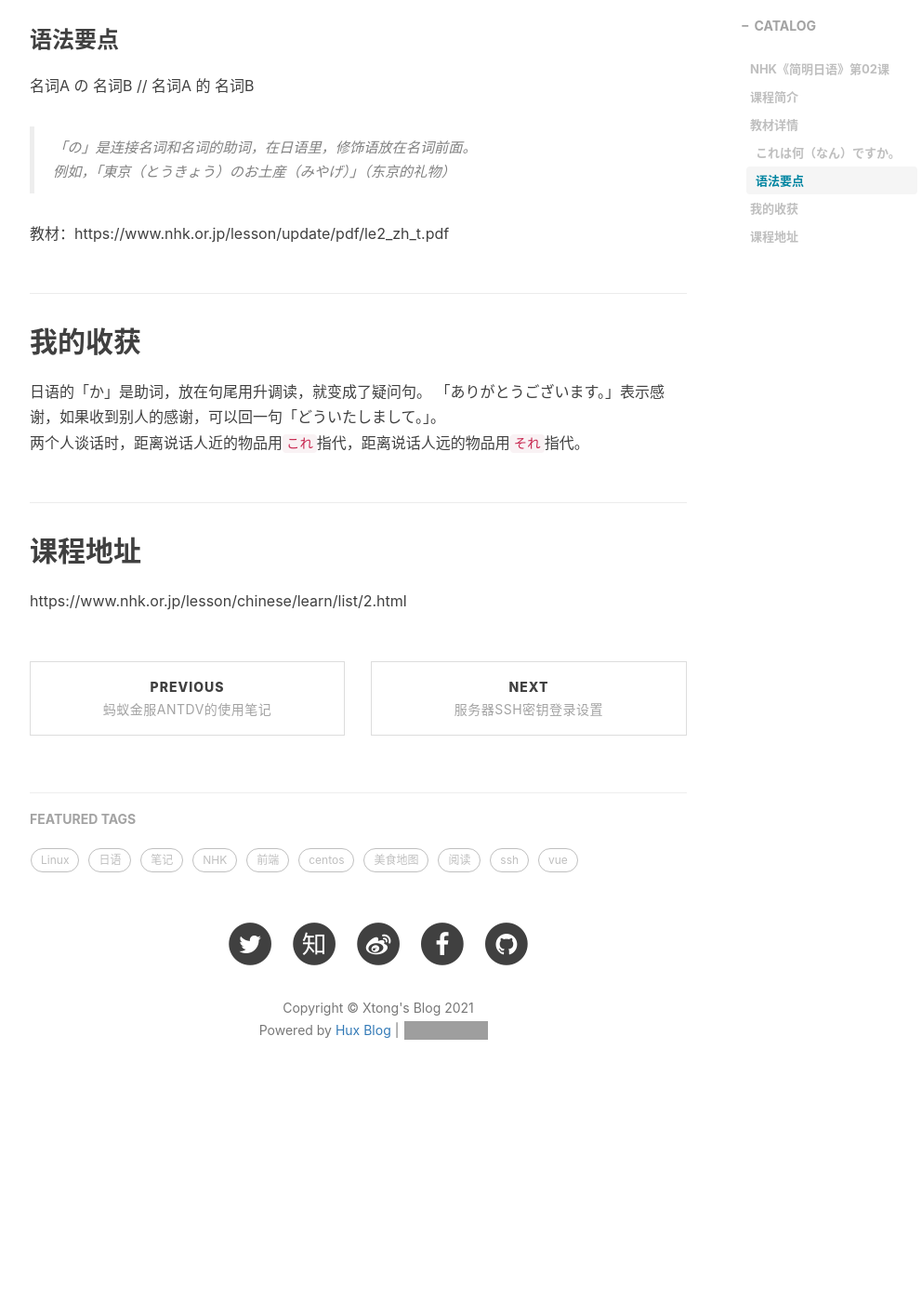
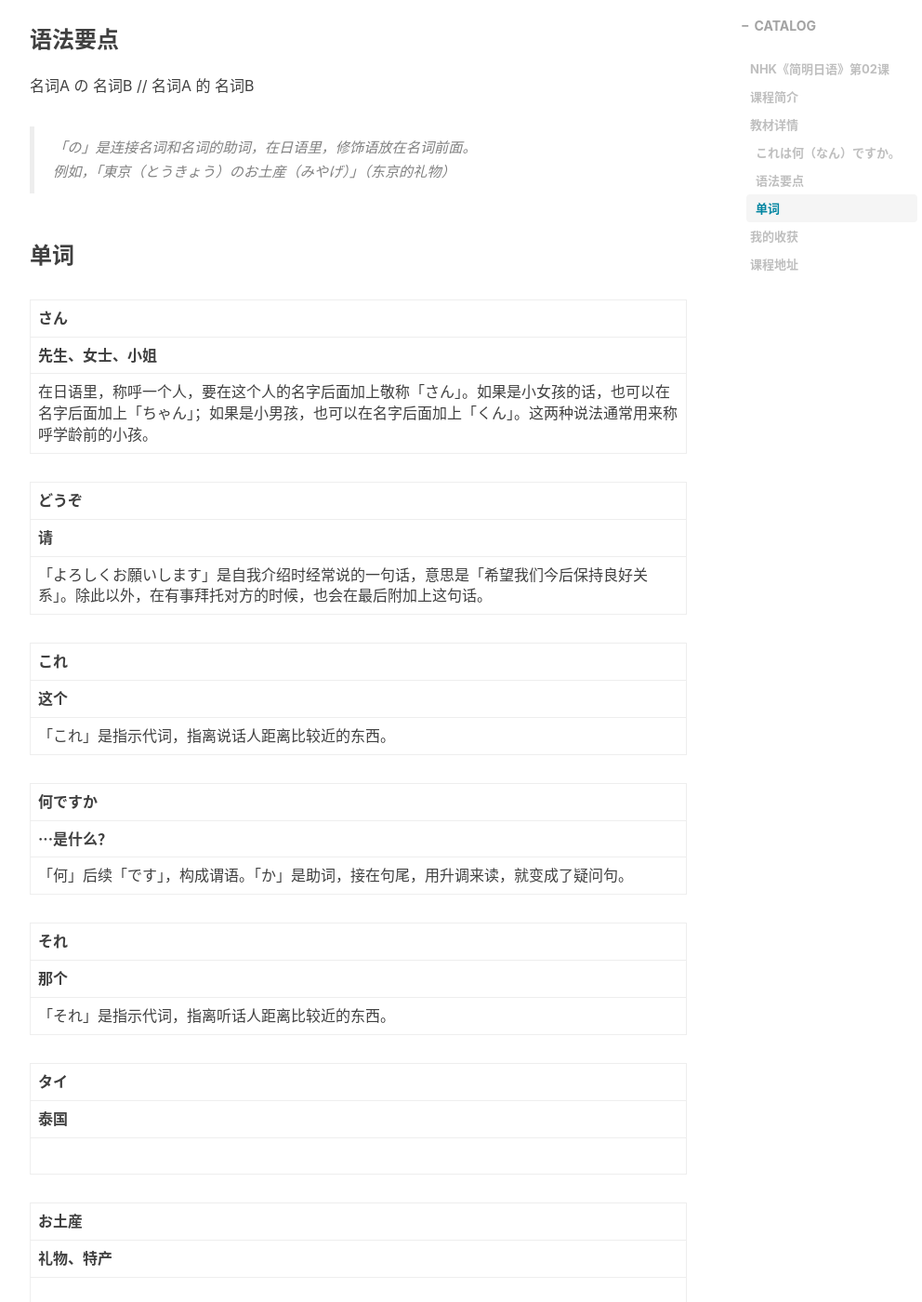
Before and after one commit to tongg112/tongg112.github.io, a Jekyll site: the page built from _posts/2021-07-06-nhk-2.md, in a window 1280 px wide and 1400 px high, scrolled down 1200 px. Shown: the whole window at 93% size, without its empty margins (233-1225 px from the left). Built offline with Jekyll 4.4.1, drawn with Linux system fonts in a browser that asks for light colours; nearby versions of some CDN libraries; comment, search, counter and statistics services are not loaded; before the commit the page ends 2412 px from its top, so only the background shows below that; some of the changed text lies outside the part shown; grey boxes are pictures that could not be loaded.

Commit message:
nhk-5，单词表加入

```diff
--- a/_posts/2021-07-06-nhk-2.md
+++ b/_posts/2021-07-06-nhk-2.md
@@ -25,7 +25,66 @@ comments: true
 ### 语法要点
 名词A の 名词B  // 名词A 的 名词B
 > 「の」是连接名词和名词的助词，在日语里，修饰语放在名词前面。
-例如，「東京（とうきょう）のお土産（みやげ）」（东京的礼物）
+> 例如，「東京（とうきょう）のお土産（みやげ）」（东京的礼物）
+
+
+
+### 单词
+
+| さん                                                         |
+| ------------------------------------------------------------ |
+| **先生、女士、小姐**                                         |
+| 在日语里，称呼一个人，要在这个人的名字后面加上敬称「さん」。如果是小女孩的话，也可以在名字后面加上「ちゃん」；如果是小男孩，也可以在名字后面加上「くん」。这两种说法通常用来称呼学龄前的小孩。 |
+
+| どうぞ                                                       |
+| ------------------------------------------------------------ |
+| **请**                                                       |
+| 「よろしくお願いします」是自我介绍时经常说的一句话，意思是「希望我们今后保持良好关系」。除此以外，在有事拜托对方的时候，也会在最后附加上这句话。 |
+
+| これ                                             |
+| ------------------------------------------------ |
+| **这个**                                         |
+| 「これ」是指示代词，指离说话人距离比较近的东西。 |
+
+| 何ですか                                                     |
+| ------------------------------------------------------------ |
+| **···是什么？**                                              |
+| 「何」后续「です」，构成谓语。「か」是助词，接在句尾，用升调来读，就变成了疑问句。 |
+
+| それ                                             |
+| ------------------------------------------------ |
+| **那个**                                         |
+| 「それ」是指示代词，指离听话人距离比较近的东西。 |
+
+| タイ     |
+| -------- |
+| **泰国** |
+|          |
+
+| お土産         |
+| -------------- |
+| **礼物、特产** |
+|                |
+
+| ありがとうございます                                         |
+| ------------------------------------------------------------ |
+| **谢谢**                                                     |
+| 只说「ありがとう」也可以，加上「ございます」的话，就变成了郑重说法。 |
+
+| どういたしまして                             |
+| -------------------------------------------- |
+| **不客气**                                   |
+| 这是对方向你表示感谢时的一种固定的回应方法。 |
+
+| 何時ですか                                                   |
+| ------------------------------------------------------------ |
+| **几点钟？**                                                 |
+| 在「何（なん）」（几）后面加上表示时间的「時（じ）」（点），「何時ですか」，意思就是“几点钟？ |
+
+| 何人ですか                                                   |
+| ------------------------------------------------------------ |
+| **几个人？**                                                 |
+| 也可以在「何（なん）」（几）后面加上表示人数的「人（にん）」，「何人ですか」，意思就是“几个人？” |
 
 教材：https://www.nhk.or.jp/lesson/update/pdf/le2_zh_t.pdf
 ## 我的收获
```
Also changed, not shown: _posts/2021-07-03-nhk-1.md (+25 -0 lines), _posts/2021-07-11-nhk-3.md (+21 -1 lines), _posts/2021-07-16-nhk-4.md (+32 -0 lines), _posts/2021-07-27-nhk-5.md (added, +80 -0 lines).
